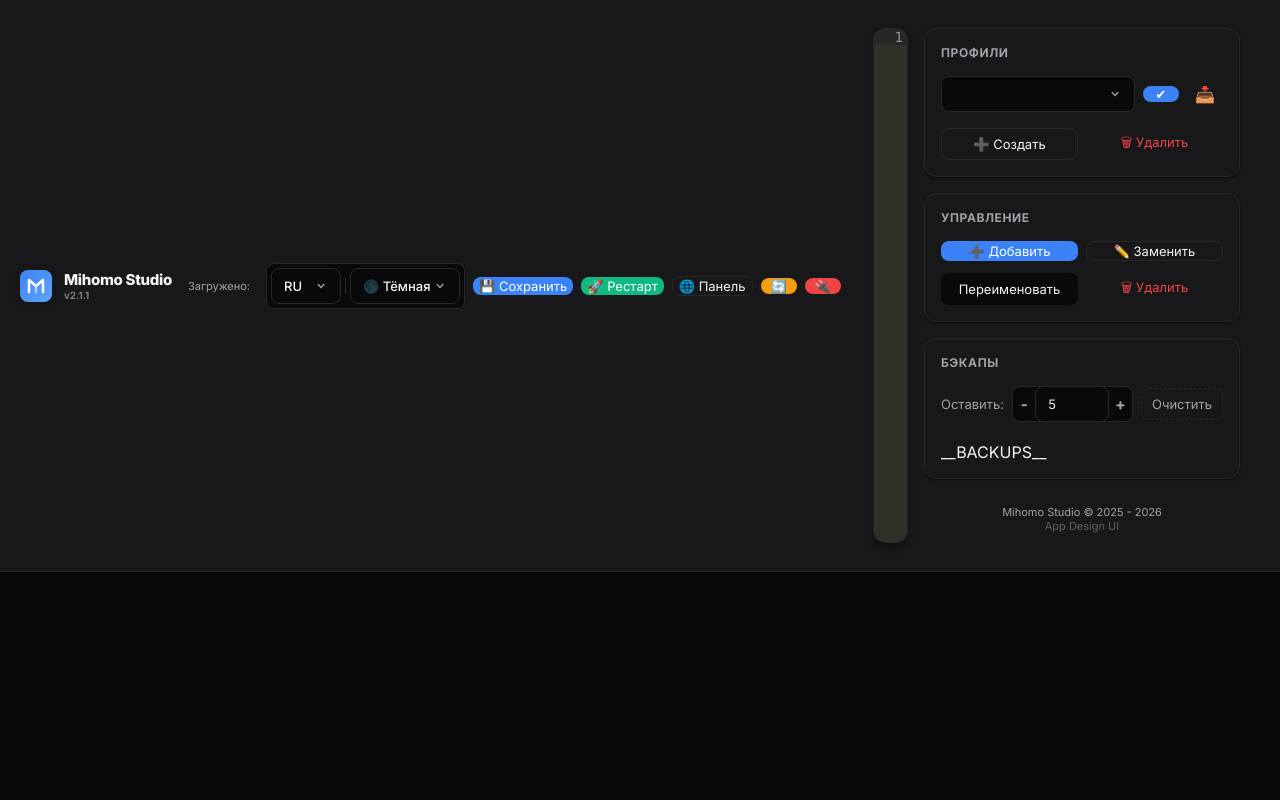
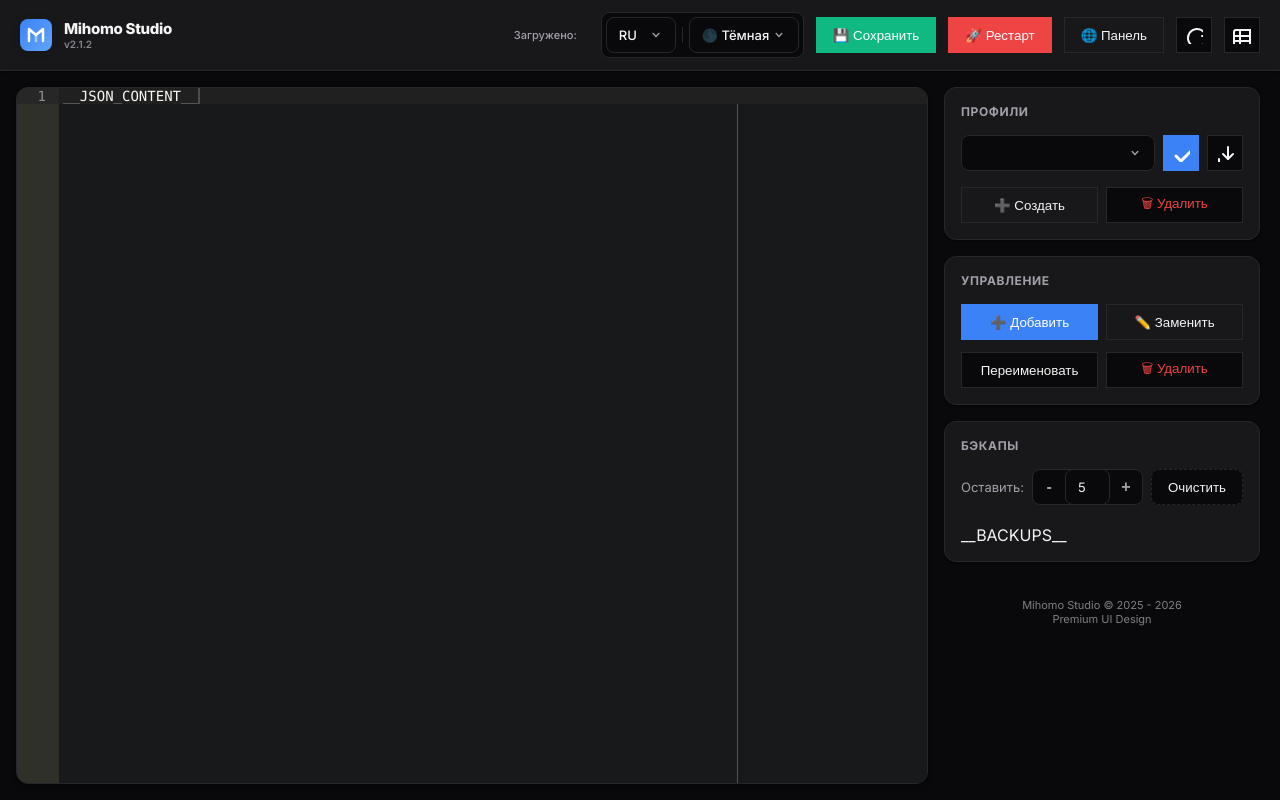
Before and after one commit to l-ptrol/mihomo_studio, a Python web app: template web/templates/index.html in a window 1280 px wide. Run offline with Jinja, Linux system fonts and the light colour scheme; the template is opened without the code that fills it, so the values that code supplies are empty; some libraries are stand-ins or nearby versions.

Commit message:
feat(ui): unified buttons and SVG outline icons v2.1.2

```diff
--- a/web/templates/index.html
+++ b/web/templates/index.html
@@ -3,7 +3,7 @@
 <head>
 <meta charset="UTF-8"><meta name="viewport" content="width=device-width, initial-scale=1.0, maximum-scale=1.0, user-scalable=no">
 <meta http-equiv="Cache-Control" content="no-cache, no-store, must-revalidate">
-<title>Mihomo Studio v2.1.1</title>
+<title>Mihomo Studio v2.1.2</title>
 <script src="https://cdnjs.cloudflare.com/ajax/libs/ace/1.32.7/ace.js"></script>
 <style>
 @import url('https://fonts.googleapis.com/css2?family=Inter:wght@400;500;600;700;800&display=swap');
@@ -87,7 +87,6 @@
     border-bottom: 1px solid var(--bd-color);
     display: flex; justify-content: space-between; align-items: center;
     flex-shrink: 0; z-index: 10; box-shadow: var(--shadow-sm);
-    gap: 16px; flex-wrap: wrap;
 }
 
 .brand { display: flex; align-items: center; gap: 12px; }
@@ -96,7 +95,8 @@
 .brand-name { font-size: 15px; font-weight: 800; letter-spacing: -0.02em; color: var(--txt-main); margin: 0; }
 .brand-version { font-size: 10px; font-weight: 600; color: var(--txt-mut); opacity: 0.8; }
 
-.header-actions { display: flex; gap: 8px; align-items: center; flex-wrap: wrap; }
+.header-actions { display: flex; gap: 12px; align-items: center; flex-wrap: wrap; }
+.header-group { display: flex; align-items: center; gap: 6px; background: var(--bg-app); padding: 4px; border-radius: var(--radius-sm); border: 1px solid var(--bd-color); }
 
 .app-content {
     display: flex; flex: 1; overflow: hidden;
@@ -133,14 +133,19 @@
     text-transform: uppercase; letter-spacing: 0.05em;
 }
 
-button, input, select, textarea {
+button {
+    display: inline-flex; align-items: center; justify-content: center; gap: 8px;
+    font-weight: 500; cursor: pointer; white-space: nowrap;
+    height: 36px; padding: 0 16px; border: 1px solid transparent;
+    transition: all 0.2s cubic-bezier(0.4, 0, 0.2, 1);
+}
+input, select, textarea {
     font-family: inherit; font-size: 13px; color: var(--txt-main);
     border: 1px solid var(--bd-color); border-radius: var(--radius-sm);
     background: var(--bg-app); transition: all 0.2s cubic-bezier(0.4, 0, 0.2, 1);
     outline: none;
+    height: 36px; padding: 0 12px; width: 100%;
 }
-
-input, select { height: 36px; padding: 0 12px; width: 100%; border: 1px solid var(--bd-color); }
 input:focus, select:focus, textarea:focus { border-color: var(--primary); box-shadow: 0 0 0 2px rgba(59, 130, 246, 0.2); }
 
 /* Custom Dropdown Styles */
@@ -152,7 +157,7 @@
 }
 .cs-wrap:hover .cs-trigger { border-color: var(--txt-mut); }
 .cs-wrap.open .cs-trigger { border-color: var(--primary); box-shadow: 0 0 0 2px rgba(59, 130, 246, 0.15); }
-.cs-arrow { width: 14px; height: 14px; fill: var(--txt-mut); transition: transform 0.2s; }
+.cs-arrow { width: 14px; height: 14px; fill: var(--txt-mut); transition: transform 0.2s; stroke: none; fill: var(--txt-mut); }
 .cs-wrap.open .cs-arrow { transform: rotate(180deg); fill: var(--primary); }
 
 .cs-options {
@@ -173,23 +178,27 @@
 .num-wrap { display: flex; align-items: center; border: 1px solid var(--bd-color); border-radius: var(--radius-sm); background: var(--bg-app); overflow: hidden; height: 36px; }
 .num-btn { width: 32px; height: 100%; display: flex; align-items: center; justify-content: center; background: none; border: none; cursor: pointer; color: var(--txt-mut); font-size: 16px; font-weight: 700; transition: 0.2s; }
 .num-inp::-webkit-outer-spin-button, .num-inp::-webkit-inner-spin-button { -webkit-appearance: none; margin: 0; }
+button:active { transform: scale(0.97); }
 
-.btn-s { background: var(--primary); color: #fff; border: none; }
-.btn-s:hover { background: var(--primary-h); filter: brightness(1.1); transform: translateY(-1px); box-shadow: var(--shadow-sm); }
-.btn-r { background: var(--success); color: #fff; border: none; }
-.btn-r:hover { background: var(--success-h); filter: brightness(1.1); transform: translateY(-1px); box-shadow: var(--shadow-sm); }
-.btn-d { background: var(--danger); color: #fff; border: none; }
-.btn-d:hover { background: var(--danger-h); filter: brightness(1.1); transform: translateY(-1px); box-shadow: var(--shadow-sm); }
-.btn-u { background: var(--warn); color: #fff; border: none; }
-.btn-u:hover { background: var(--warn-h); filter: brightness(1.1); transform: translateY(-1px); box-shadow: var(--shadow-sm); }
-.btn-g { background: transparent; border: 1px solid var(--bd-color); color: var(--txt-main); }
-.btn-g:hover { background: var(--bg-app); border-color: var(--txt-mut); }
+.btn-primary { background: var(--primary); color: #fff; }
+.btn-primary:hover { background: var(--primary-h); transform: translateY(-1px); box-shadow: var(--shadow-md); }
 
-.btn-ghost { background: transparent; color: var(--txt-mut); border: none; height: 32px; padding: 0 10px; }
-.btn-ghost:hover { background: var(--bd-color); color: var(--txt-main); }
-.btn-icon { width: 36px; padding: 0; justify-content: center; }
+.btn-success { background: var(--success); color: #fff; }
+.btn-success:hover { background: var(--success-h); transform: translateY(-1px); box-shadow: var(--shadow-md); }
 
-button:active { transform: scale(0.97); }
+.btn-danger { background: var(--danger); color: #fff; }
+.btn-danger:hover { background: var(--danger-h); transform: translateY(-1px); box-shadow: var(--shadow-md); }
+
+.btn-ghost { background: var(--bg-app); color: var(--txt-main); border-color: var(--bd-color); }
+.btn-ghost:hover { background: var(--bd-color); border-color: var(--txt-mut); }
+
+.btn-outline { background: transparent; color: var(--txt-main); border-color: var(--bd-color); }
+.btn-outline:hover { border-color: var(--primary); color: var(--primary); }
+
+.btn-icon { width: 36px; padding: 0; flex-shrink: 0; }
+.btn-icon svg { width: 18px; height: 18px; }
+
+.ico { width: 18px; height: 18px; stroke: currentColor; fill: none; stroke-width: 2; stroke-linecap: round; stroke-linejoin: round; }
 
 .ovl {
     position: fixed; top: 0; left: 0; width: 100%; height: 100%;
@@ -275,13 +284,14 @@
         </svg>
         <div class="brand-text">
             <div class="brand-name">Mihomo Studio</div>
-            <div class="brand-version">v2.1.1</div>
+            <div class="brand-version">v2.1.2</div>
         </div>
     </div>
 
     <div class="header-actions">
-        <div id="last-load" style="font-size: 11px; color: var(--txt-mut); margin-right: 8px;">Loaded: __TIME__</div>
-        <div class="row" style="background: var(--bg-app); padding: 4px; border-radius: var(--radius-sm); border: 1px solid var(--bd-color); gap: 4px;">
+        <div id="last-load" style="font-size: 11px; color: var(--txt-mut); margin-right: 12px; font-weight: 500;">__TIME__</div>
+
+        <div class="header-group">
             <div class="cs-wrap" id="cs-lang" style="width: 70px;">
                 <select id="lang-sel" onchange="setLang(this.value)" style="display:none">
                     <option value="ru" selected>RU</option>
@@ -306,13 +316,26 @@
             </div>
         </div>
 
-        <button onclick="save('save')" class="btn-s" data-i18n="save">💾 Сохранить</button>
-        <button onclick="save('restart')" class="btn-r" data-i18n="restart">🚀 Рестарт</button>
-        <button onclick="openPanel()" class="btn-g" title="Открыть встроенную панель Mihomo" data-i18n="panel">🌐 Панель</button>
-        <button onclick="updateStudio()" class="btn-u btn-icon" title="Проверить обновления">🔄</button>
-        <button onclick="restartService()" class="btn-d btn-icon" title="Перезапустить сервис">🔌</button>
+        <button onclick="save('save')" class="btn-success" data-i18n="save">
+            <svg class="ico"><path d="M19 21H5a2 2 0 0 1-2-2V5a2 2 0 0 1 2-2h11l5 5v11a2 2 0 0 1-2 2z"/><polyline points="17 21 17 13 7 13 7 21"/><polyline points="7 3 7 8 15 8"/></svg>
+            <span data-i18n="save">Сохранить</span>
+        </button>
+        <button onclick="save('restart')" class="btn-danger" data-i18n="restart">
+            <svg class="ico"><path d="M13 2L3 14h9l-1 8 10-12h-9l1-8z"/></svg>
+            <span data-i18n="restart">Рестарт</span>
+        </button>
+        <button onclick="openPanel()" class="btn-outline" title="Открыть встроенную панель Mihomo" data-i18n="panel">
+            <svg class="ico"><circle cx="12" cy="12" r="10"/><line x1="2" y1="12" x2="22" y2="12"/><path d="M12 2a15.3 15.3 0 0 1 4 10 15.3 15.3 0 0 1-4 10 15.3 15.3 0 0 1-4-10 15.3 15.3 0 0 1 4-10z"/></svg>
+            <span data-i18n="panel">Панель</span>
+        </button>
+        <button onclick="updateStudio()" class="btn-ghost btn-icon" title="Проверить обновления">
+            <svg class="ico"><polyline points="23 4 23 10 17 10"/><path d="M20.49 15a9 9 0 1 1-2.12-9.36L23 10"/></svg>
+        </button>
+        <button onclick="restartService()" class="btn-ghost btn-icon" title="Перезапустить сервис">
+            <svg class="ico"><rect x="1" y="4" width="22" height="16" rx="2" ry="2"/><line x1="1" y1="10" x2="23" y2="10"/><line x1="1" y1="15" x2="23" y2="15"/><line x1="7" y1="4" x2="7" y2="20"/><line x1="17" y1="4" x2="17" y2="20"/></svg>
+        </button>
     </div>
-</div>
+</header>
 
 <div class="app-content">
     <div class="editor-wrapper">
@@ -328,24 +351,46 @@
                     <div class="cs-trigger"><span>Loading...</span><svg class="cs-arrow" viewBox="0 0 20 20"><path d="M5.293 7.293a1 1 0 011.414 0L10 10.586l3.293-3.293a1 1 0 111.414 1.414l-4 4a1 1 0 01-1.414 0l-4-4a1 1 0 010-1.414z"/></svg></div>
                     <div class="cs-options"></div>
                 </div>
-                <button onclick="switchProf()" class="btn-s btn-icon" title="Выбрать">✔</button>
-                <button onclick="downloadProf()" class="btn-ghost btn-icon" style="font-size: 16px;" title="Скачать">📥</button>
+                <button onclick="switchProf()" class="btn-primary btn-icon" title="Выбрать">
+                    <svg class="ico" style="stroke-width: 3;"><polyline points="20 6 9 17 4 12"/></svg>
+                </button>
+                <button onclick="downloadProf()" class="btn-ghost btn-icon" title="Скачать">
+                    <svg class="ico"><path d="M21 15v4a2 2 0 0 1-2 2H5a2 2 0 0 1-2-2v-4"/><polyline points="7 10 12 15 17 10"/><line x1="12" y1="15" x2="12" y2="3"/></svg>
+                </button>
             </div>
             <div class="grid-2" style="margin-top:4px;">
-                 <button onclick="openAddProf()" class="btn-g" data-i18n="create">➕ Создать</button>
-                 <button onclick="delProf()" class="btn-ghost" style="color: var(--danger);" data-i18n="delete">🗑 Удалить</button>
+                 <button onclick="openAddProf()" class="btn-outline" data-i18n="create">
+                    <svg class="ico"><line x1="12" y1="5" x2="12" y2="19"/><line x1="5" y1="12" x2="19" y2="12"/></svg>
+                    <span data-i18n="create">Создать</span>
+                 </button>
+                 <button onclick="delProf()" class="btn-ghost" style="color: var(--danger);" data-i18n="delete">
+                    <svg class="ico"><polyline points="3 6 5 6 21 6"/><path d="M19 6v14a2 2 0 0 1-2 2H7a2 2 0 0 1-2-2V6m3 0V4a2 2 0 0 1 2-2h4a2 2 0 0 1 2 2v2"/></svg>
+                    <span data-i18n="delete">Удалить</span>
+                 </button>
             </div>
         </div>
 
         <div class="card">
             <h3 class="card-title"><span data-i18n="proxy_mgmt">Управление</span></h3>
             <div class="grid-2">
-                <button onclick="openAddProxyModal()" class="btn-s" data-i18n="add">➕ Добавить</button>
-                <button onclick="openEditProxyModal()" class="btn-g" data-i18n="edit">✏️ Заменить</button>
+                <button onclick="openAddProxyModal()" class="btn-primary" data-i18n="add">
+                    <svg class="ico"><line x1="12" y1="5" x2="12" y2="19"/><line x1="5" y1="12" x2="19" y2="12"/></svg>
+                    <span data-i18n="add">Добавить</span>
+                </button>
+                <button onclick="openEditProxyModal()" class="btn-outline" data-i18n="edit">
+                    <svg class="ico"><path d="M11 4H4a2 2 0 0 0-2 2v14a2 2 0 0 0 2 2h14a2 2 0 0 0 2-2v-7"/><path d="M18.5 2.5a2.121 2.121 0 1 1 3 3L12 15l-4 1 1-4 9.5-9.5z"/></svg>
+                    <span data-i18n="edit">Заменить</span>
+                </button>
             </div>
             <div class="grid-2">
-                <button onclick="showRename()" class="btn-g" style="border:none; background: var(--bg-app);" data-i18n="rename">Переименовать</button>
-                <button onclick="showDel()" class="btn-ghost" style="color: var(--danger);" data-i18n="delete">🗑 Удалить</button>
+                <button onclick="showRename()" class="btn-ghost" data-i18n="rename">
+                    <svg class="ico"><path d="M17 3a2.828 2.828 0 1 1 4 4L7.5 20.5 2 22l1.5-5.5L17 3z"/></svg>
+                    <span data-i18n="rename">Переименовать</span>
+                </button>
+                <button onclick="showDel()" class="btn-ghost" style="color: var(--danger);" data-i18n="delete">
+                    <svg class="ico"><polyline points="3 6 5 6 21 6"/><path d="M19 6v14a2 2 0 0 1-2 2H7a2 2 0 0 1-2-2V6m3 0V4a2 2 0 0 1 2-2h4a2 2 0 0 1 2 2v2"/></svg>
+                    <span data-i18n="delete">Удалить</span>
+                </button>
             </div>
         </div>
 
@@ -363,17 +408,22 @@
             <div id="bk-list" style="display: flex; flex-direction: column; margin-top: 8px; max-height: 220px; overflow-y: auto;">__BACKUPS__</div>
         </div>
 
-        <div style="text-align: center; font-size: 11px; color: var(--txt-mut); margin-top: auto; padding: 10px;">
-            Mihomo Studio &copy; 2025 - 2026<br>
-            <span style="opacity: 0.5;">App Design UI</span>
+        <div style="margin-top: 20px; text-align: center; font-size: 11px; opacity: 0.5;">
+            Mihomo Studio &copy; 2025 - 2026<br>Premium UI Design
         </div>
     </div>
 </div>
 
 <div id="m-grp" class="ovl"><div class="mod"><h3 data-i18n="modal_groups">Добавить в группы:</h3>
-<div style="display:flex; gap:10px; margin-bottom:15px"><button onclick="tgGrp(true)" class="btn-g" style="flex:1; justify-content:center" data-i18n="btn_sel_all">☑ Выбрать все</button><button onclick="tgGrp(false)" class="btn-g" style="flex:1; justify-content:center" data-i18n="btn_sel_none">☐ Снять все</button></div>
+<div style="display:flex; gap:10px; margin-bottom:15px">
+    <button onclick="tgGrp(true)" class="btn-outline" style="flex:1" data-i18n="btn_sel_all">Выбрать все</button>
+    <button onclick="tgGrp(false)" class="btn-outline" style="flex:1" data-i18n="btn_sel_none">Снять все</button>
+</div>
 <div id="g-cnt" class="g-list"></div>
-<div style="display:flex;justify-content:flex-end;gap:12px;margin-top:20px;padding-top:15px;border-top:1px solid var(--bd)"><button onclick="applyVless()" class="btn-s" style="flex:1;justify-content:center" data-i18n="btn_add">Добавить</button><button onclick="closeM('m-grp')" class="btn-g" style="flex:1;justify-content:center" data-i18n="btn_cancel">Отмена</button></div></div></div>
+<div style="display:flex;justify-content:flex-end;gap:12px;margin-top:20px;padding-top:15px;border-top:1px solid var(--bd-color)">
+    <button onclick="applyVless()" class="btn-primary" style="flex:1" data-i18n="btn_add">Добавить</button>
+    <button onclick="closeM('m-grp')" class="btn-ghost" style="flex:1" data-i18n="btn_cancel">Отмена</button>
+</div></div></div>
 
 <div id="m-del" class="ovl"><div class="mod"><h3 data-i18n="modal_del_proxy">Удалить прокси</h3>
 <div class="cs-wrap" id="cs-del-m">
@@ -381,8 +431,14 @@
     <div class="cs-trigger"><span>...</span><svg class="cs-arrow" viewBox="0 0 20 20"><path d="M5.293 7.293a1 1 0 011.414 0L10 10.586l3.293-3.293a1 1 0 111.414 1.414l-4 4a1 1 0 01-1.414 0l-4-4a1 1 0 010-1.414z"/></svg></div>
     <div class="cs-options"></div>
 </div>
-<div style="display:flex;justify-content:flex-end;gap:12px;margin-top:20px"><button onclick="doDel()" class="btn-d" data-i18n="delete">Удалить</button><button onclick="closeM('m-del')" class="btn-g" data-i18n="btn_cancel">Отмена</button></div></div></div>
-<div id="m-con" class="ovl"><div class="mod"><h3 data-i18n="modal_console">Консоль</h3><div id="cons">...</div><div style="display:flex;justify-content:flex-end;gap:12px;margin-top:20px"><button onclick="location.reload()" class="btn-s" data-i18n="btn_update">Обновить</button><button onclick="closeM('m-con')" class="btn-g" data-i18n="btn_close">Закрыть</button></div></div></div>
+<div style="display:flex;justify-content:flex-end;gap:12px;margin-top:20px">
+    <button onclick="doDel()" class="btn-danger" data-i18n="delete">Удалить</button>
+    <button onclick="closeM('m-del')" class="btn-ghost" data-i18n="btn_cancel">Отмена</button>
+</div></div></div>
+<div id="m-con" class="ovl"><div class="mod"><h3 data-i18n="modal_console">Консоль</h3><div id="cons">...</div><div style="display:flex;justify-content:flex-end;gap:12px;margin-top:20px">
+    <button onclick="location.reload()" class="btn-primary" data-i18n="btn_update">Обновить</button>
+    <button onclick="closeM('m-con')" class="btn-ghost" data-i18n="btn_close">Закрыть</button>
+</div></div></div>
 
 <div id="m-ren" class="ovl"><div class="mod">
     <h3 data-i18n="modal_ren_proxy">Переименовать прокси</h3>
@@ -395,8 +451,8 @@
     <p style="margin-top:15px;font-size:13px;color:var(--txt-sec);margin-bottom:8px;" data-i18n="lbl_new_name">Новое имя:</p>
     <input id="inp-ren-newname" placeholder="Введите новое имя" data-i18n-ph="ph_new_name">
     <div style="display:flex;justify-content:flex-end;gap:12px;margin-top:25px">
-        <button onclick="doRename()" class="btn-s" data-i18n="btn_rename">Переименовать</button>
-        <button onclick="closeM('m-ren')" class="btn-g" data-i18n="btn_cancel">Отмена</button>
+        <button onclick="doRename()" class="btn-primary" data-i18n="btn_rename">Переименовать</button>
+        <button onclick="closeM('m-ren')" class="btn-ghost" data-i18n="btn_cancel">Отмена</button>
     </div>
 </div></div>
 
@@ -406,20 +462,25 @@
     <input id="np-name" placeholder="my_config" style="margin-bottom:15px">
     <label style="font-size:13px; margin-bottom:6px; color:var(--txt-sec); display:block;" data-i18n="lbl_content">Содержимое:</label>
     <div style="display:flex; gap:5px; margin-bottom:10px">
-        <button onclick="document.getElementById('np-file').click()" class="btn-u" style="flex:1;justify-content:center" data-i18n="btn_load_file">📂 Загрузить файл</button>
+        <button onclick="document.getElementById('np-file').click()" class="btn-outline" style="flex:1" data-i18n="btn_load_file">
+            <svg class="ico"><path d="M13 2H6a2 2 0 0 0-2 2v16a2 2 0 0 0 2 2h12a2 2 0 0 0 2-2V9z"/><polyline points="13 2 13 9 20 9"/></svg>
+            <span data-i18n="btn_load_file">Загрузить файл</span>
+        </button>
     </div>
     <input type="file" id="np-file" style="display:none" onchange="loadProfFile(this)">
     <textarea id="np-content" rows="10" placeholder="Вставьте YAML конфиг сюда..." data-i18n-ph="ph_paste_yaml"></textarea>
     <div style="display:flex;justify-content:flex-end;gap:12px;margin-top:20px">
-        <button onclick="saveNewProf()" class="btn-s" data-i18n="btn_save">Сохранить</button>
-        <button onclick="closeM('m-add-prof')" class="btn-g" data-i18n="btn_cancel">Отмена</button>
+        <button onclick="saveNewProf()" class="btn-success" data-i18n="btn_save">Сохранить</button>
+        <button onclick="closeM('m-add-prof')" class="btn-ghost" data-i18n="btn_cancel">Отмена</button>
     </div>
 </div></div>
 
 <div id="addProxyModal" class="ovl"><div class="mod">
-    <div style="display:flex; justify-content:space-between; align-items:center; border-bottom:1px solid var(--bd); padding-bottom:15px; margin-bottom:20px;">
+    <div style="display:flex; justify-content:space-between; align-items:center; border-bottom:1px solid var(--bd-color); padding-bottom:15px; margin-bottom:20px;">
        <h3 id="proxyModalTitle" style="margin:0; padding:0; border:0;" data-i18n="modal_add_proxy">Добавить прокси</h3>
-       <button onclick="closeM('addProxyModal')" style="width:32px; height:32px; padding:0; background:transparent; color:var(--txt-sec); font-size:20px; box-shadow:none;">✕</button>
+       <button onclick="closeM('addProxyModal')" class="btn-icon btn-ghost" style="border-radius: 50%;">
+          <svg class="ico"><line x1="18" y1="6" x2="6" y2="18"/><line x1="6" y1="6" x2="18" y2="18"/></svg>
+       </button>
     </div>
 
     <div id="edit-proxy-container" style="display:none; margin-bottom:15px;">
@@ -429,7 +490,10 @@
             <div class="cs-trigger"><span>...</span><svg class="cs-arrow" viewBox="0 0 20 20"><path d="M5.293 7.293a1 1 0 011.414 0L10 10.586l3.293-3.293a1 1 0 111.414 1.414l-4 4a1 1 0 01-1.414 0l-4-4a1 1 0 010-1.414z"/></svg></div>
             <div class="cs-options"></div>
         </div>
-        <div style="font-size:12px; color:var(--btn-u); margin-top:8px; background:rgba(247, 185, 40, 0.1); padding:8px; border-radius:4px;" data-i18n="warn_edit">⚠️ Данные этого прокси будут полностью заменены новыми!</div>
+        <div style="font-size:12px; color:var(--warn); margin-top:8px; background:rgba(247, 185, 40, 0.1); padding:8px; border-radius:4px; display: flex; align-items: center; gap: 8px;" data-i18n="warn_edit">
+            <svg class="ico" style="width:14px; height:14px;"><path d="M10.29 3.86L1.82 18a2 2 0 0 0 1.71 3h16.94a2 2 0 0 0 1.71-3L13.71 3.86a2 2 0 0 0-3.42 0z"/><line x1="12" y1="9" x2="12" y2="13"/><line x1="12" y1="17" x2="12.01" y2="17"/></svg>
+            <span data-i18n="warn_edit">Данные этого прокси будут полностью заменены новыми!</span>
+        </div>
     </div>
 
     <div class="modal-tabs">
@@ -446,7 +510,7 @@
             <input id="vlessProxyName" placeholder="Автоматически из ссылки" data-i18n-ph="ph_auto_vless" style="margin-bottom:15px;">
         </div>
 
-        <button onclick="parseVless()" class="btn-s" style="width:100%; justify-content:center;" data-i18n="btn_save">Сохранить</button>
+        <button onclick="parseVless()" class="btn-success" style="width:100%" data-i18n="btn_save">Сохранить</button>
     </div>
 
     <div id="wgTab" class="tab-content">
@@ -459,8 +523,11 @@
         </div>
 
         <input type="file" id="wgFile" accept=".conf" style="display:none" onchange="loadWgFile(this)">
-        <button onclick="document.getElementById('wgFile').click()" class="btn-u" style="width:100%; justify-content:center; margin-bottom:15px;" data-i18n="btn_load_file">📂 Или загрузить .conf файл</button>
-        <button onclick="addWireguard()" class="btn-s" style="width:100%; justify-content:center;" data-i18n="btn_save">Сохранить</button>
+        <button onclick="document.getElementById('wgFile').click()" class="btn-outline" style="width:100%; margin-bottom:15px;" data-i18n="btn_load_file">
+            <svg class="ico"><path d="M13 2H6a2 2 0 0 0-2 2v16a2 2 0 0 0 2 2h12a2 2 0 0 0 2-2V9z"/><polyline points="13 2 13 9 20 9"/></svg>
+            <span data-i18n="btn_load_file">Или загрузить .conf файл</span>
+        </button>
+        <button onclick="addWireguard()" class="btn-success" style="width:100%" data-i18n="btn_save">Сохранить</button>
     </div>
 </div></div>
 
@@ -468,15 +535,15 @@
     <h3 data-i18n="modal_view_bk">Просмотр бэкапа</h3>
     <div id="bk-content"></div>
     <div style="display:flex;justify-content:flex-end;gap:12px;margin-top:20px">
-        <button id="bk-restore-btn" class="btn-r" data-i18n="btn_restore">Восстановить</button>
-        <button onclick="closeM('m-view-bk')" class="btn-g" data-i18n="btn_close">Закрыть</button>
+        <button id="bk-restore-btn" class="btn-danger" data-i18n="btn_restore">Восстановить</button>
+        <button onclick="closeM('m-view-bk')" class="btn-ghost" data-i18n="btn_close">Закрыть</button>
     </div>
 <div id="m-dial" class="ovl"><div class="mod">
     <h3 id="dial-title">Confirmation</h3>
     <p id="dial-msg" style="margin-bottom: 25px; line-height: 1.5; color: var(--txt-main); font-size: 14px;"></p>
     <div style="display:flex; justify-content: flex-end; gap: 12px;">
-        <button id="dial-cancel" class="btn-g" data-i18n="btn_cancel">Отмена</button>
-        <button id="dial-ok" class="btn-s" data-i18n="btn_ok" style="min-width: 80px; justify-content: center;">OK</button>
+        <button id="dial-cancel" class="btn-ghost" data-i18n="btn_cancel">Отмена</button>
+        <button id="dial-ok" class="btn-success" data-i18n="btn_ok" style="min-width: 80px;">OK</button>
     </div>
 </div></div>
 
```
Also changed, not shown: .kilocode/tasks/30d05637-6fee-4a80-a1c8-728b9a3de9dc/task_metadata.json, 7 other files.
